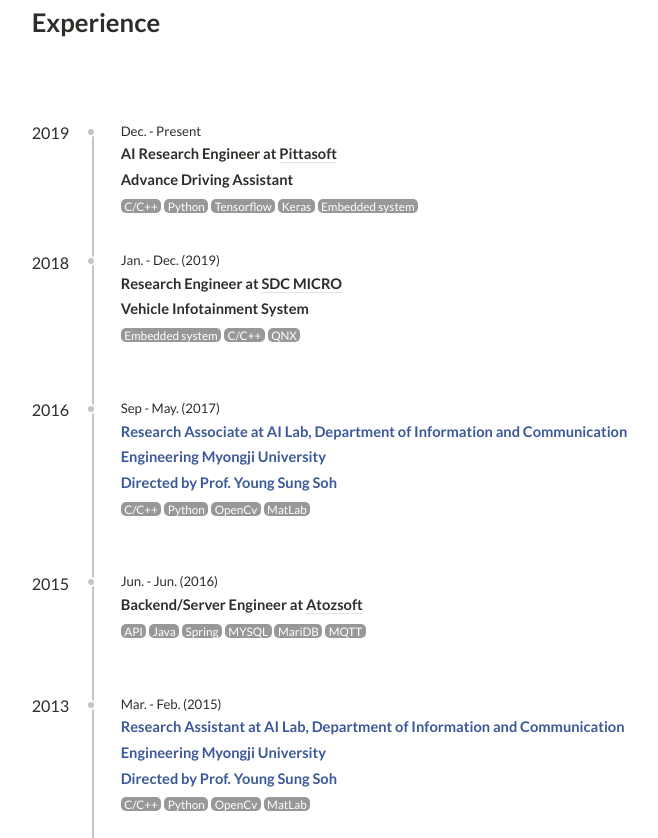
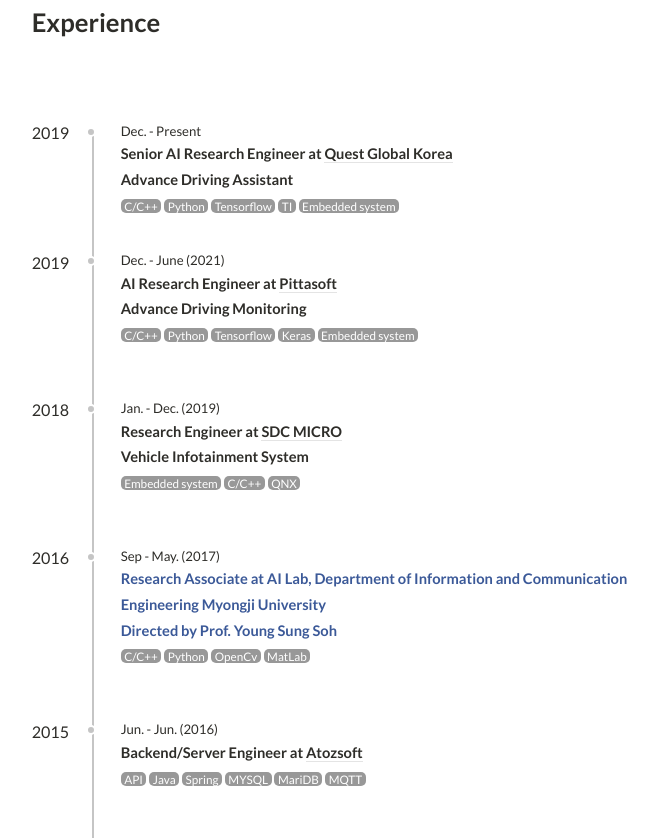
Before and after one commit to mudasarK/mudasarK.github.io, a plain HTML site: page index.html in a window 1280 px wide. Shown: the part 1680-2518 px from the top of the page, without its empty margins (425-1083 px from the left). Drawn offline with Linux system fonts and the light colour scheme.

Commit message:
Update index.html

```diff
--- a/index.html
+++ b/index.html
@@ -145,13 +145,29 @@
 
    		<div id="timeline">
       		<div>
-       			<section class="year">
+			<section class="year">
          			<h3>2019</h3>
 				        <section>
 				            <h4>Dec. - Present</h4>
 				            <ul>
+				            	Senior AI Research Engineer at <a href="https://www.quest-global.com/" target="_blank">Quest Global Korea</a><br>
+								Advance Driving Assistant <br>
+								<a href="" target="_blank" class="button small"> C/C++</a>
+				              	<a href="https://www.python.org/" target="_blank" class="button small">Python</a>
+			              		<a href="" target="_blank" class="button small">Tensorflow</a>
+								<a href="" target="_blank" class="button small">TI</a>
+								<a href="" target="_blank" class="button small"> Embedded system</a>
+				            </ul>
+				        </section>
+         		</section>
+
+       			<section class="year">
+         			<h3>2019</h3>
+				        <section>
+				            <h4>Dec. - June (2021)</h4>
+				            <ul>
 				            	AI Research Engineer at <a href="https://blackvue.com/" target="_blank">Pittasoft</a><br>
-								Advance Driving Assistant <br>
+								Advance Driving Monitoring <br>
 								<a href="" target="_blank" class="button small"> C/C++</a>
 				              	<a href="https://www.python.org/" target="_blank" class="button small">Python</a>
 			              		<a href="" target="_blank" class="button small">Tensorflow</a>
```
